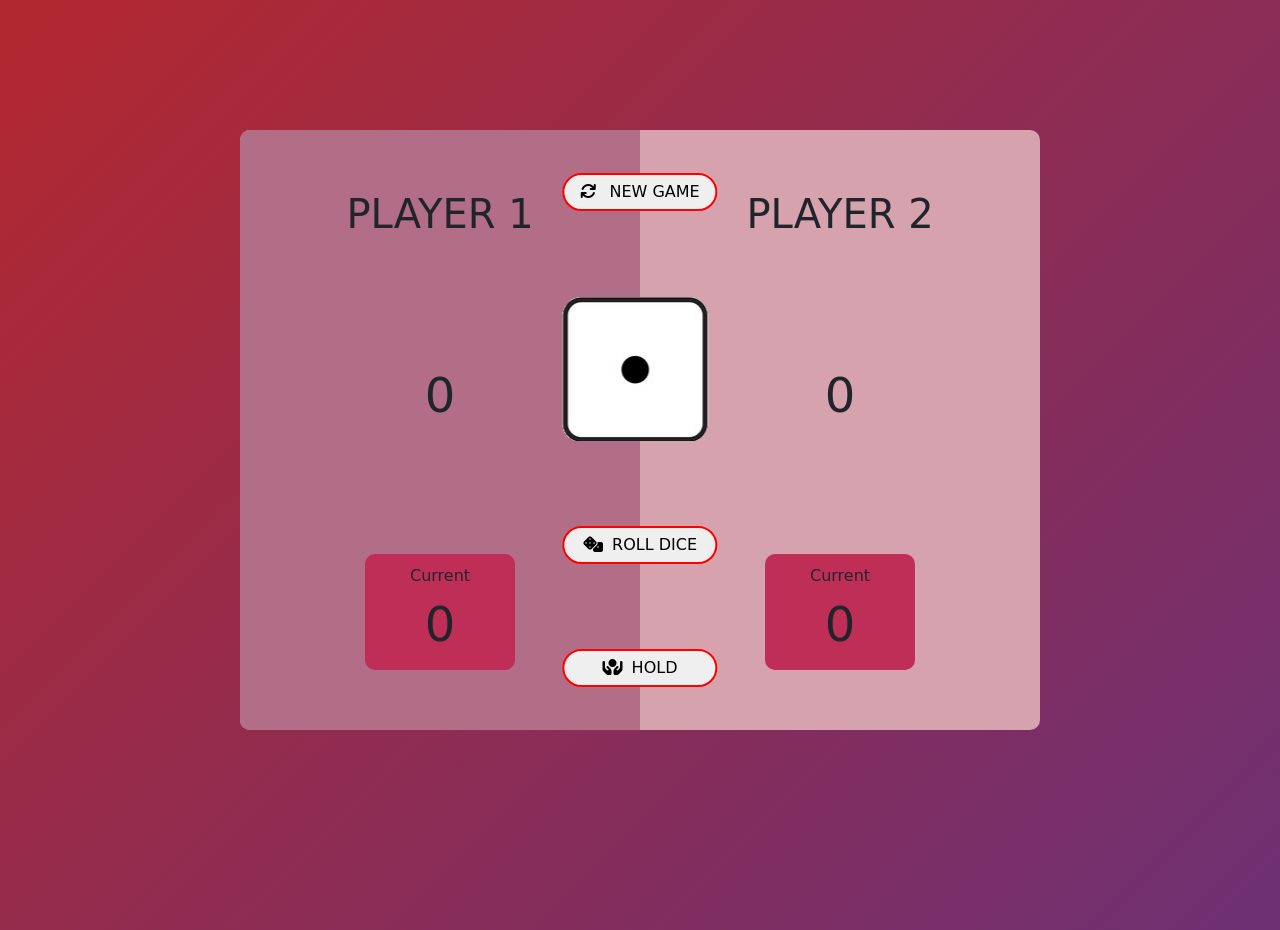
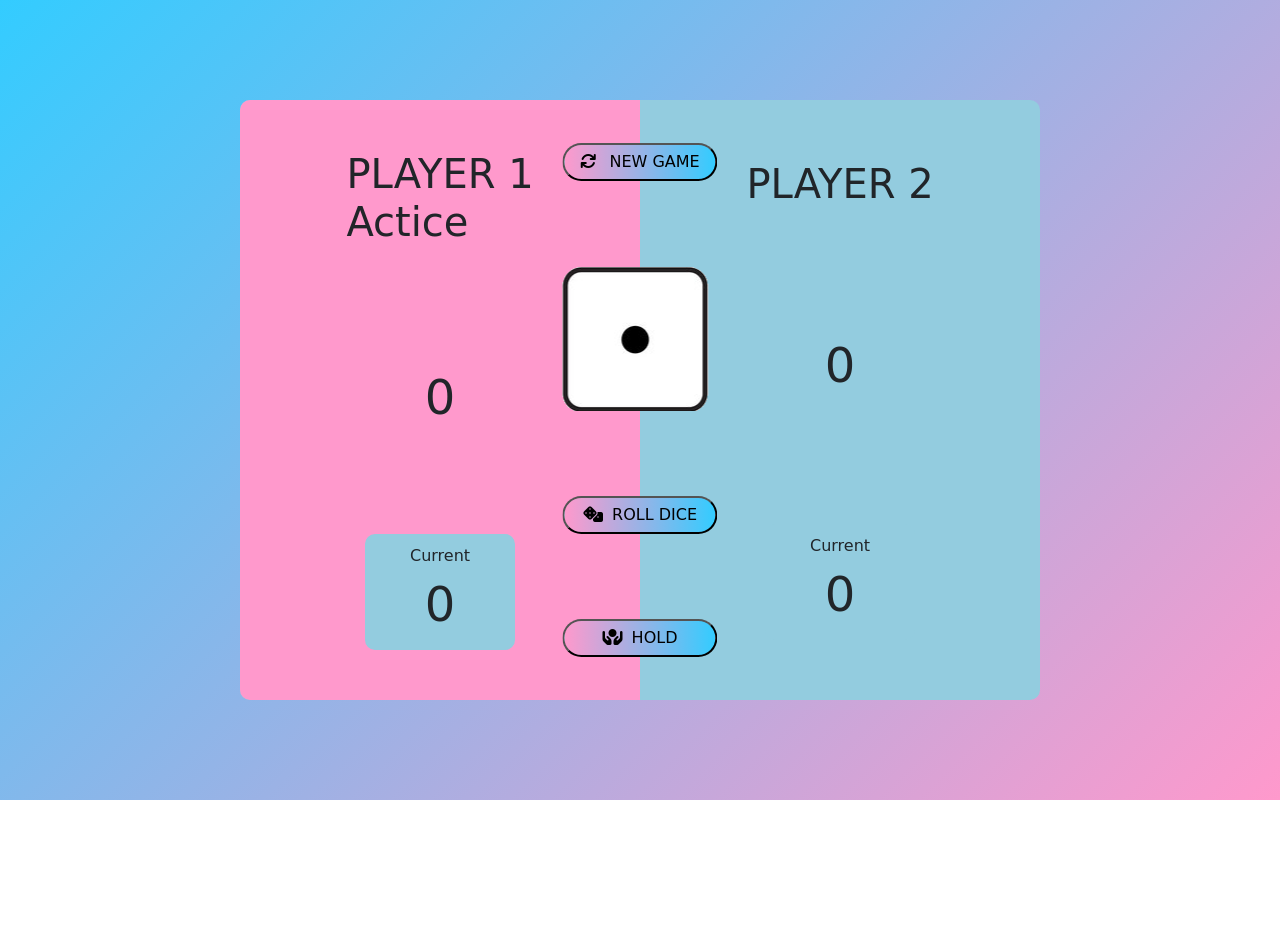
Before and after one commit to HamzaBashir123/diceRoll, a plain HTML site: page index.html in a window 1280 px wide. After the commit the page ends 800 px from the top, so only its background shows below. Drawn offline with nearby package versions, Linux system fonts and the light colour scheme; a web font is replaced by a local one.

Commit message:
UI update

```diff
--- a/app.js
+++ b/app.js
@@ -13,6 +13,10 @@ var diceScore = player1DiceScore;
 var playerScore = player1Score;
 var winnerAnnouce = document.querySelector('.winnerAnnouce');
 var overlay = document.querySelector('.overlay')
+var activeClass = document.querySelector('.activeClass')
+var activeClass2 = document.querySelector('.activeClass2')
+activeClass.classList.remove('activeClass');
+
 
 
 function changeBg() {
@@ -60,11 +64,16 @@ function playerMoving() {
         activePlayer = player2;
         activePlayer.classList.add('active');
         player1.classList.remove('active');
+        activeClass2.classList.remove('activeClass2');
+        activeClass.classList.add('activeClass');
+
         changeBg();
     } else if (activePlayer == player2) {
         activePlayer = player1;
         activePlayer.classList.add('active');
         player2.classList.remove('active');
+        activeClass.classList.remove('activeClass');
+        activeClass2.classList.add('activeClass2');
 
     }
     playerActivation();
--- a/index.html
+++ b/index.html
@@ -36,8 +36,10 @@
         </div>
         <div class="row" style="width: 100%; --bs-gutter-x: 0; height: 100%;">
             <div class="col-6 col-sm d-flex flex-column align-items-center justify-content-around player1 active">
+
                 <h1>
                     PLAYER 1
+                    <p class="activeClass">Actice</p>
                 </h1>
                 <h1>
                     <span class="player1Score" style="font-size: 48px;">
@@ -56,6 +58,7 @@
             <div class="col-6 col-sm d-flex flex-column align-items-center justify-content-around player2">
                 <h1>
                     PLAYER 2
+                    <p class="activeClass2">Actice</p>
                 </h1>
                 <h1>
                     <span class="player2Score" style="font-size: 48px;">
--- a/style.css
+++ b/style.css
@@ -6,25 +6,31 @@
 
 body {
     min-height: 100vh;
-    background-image: linear-gradient(135deg, #b3282f, #6d3073);
+    background-image: linear-gradient(135deg, #33ccff, #ff99cc);
     font-family: 'Tilt Neon', cursive;
+    display: flex;
+    align-items: center;
 }
 
 .mainBox {
     height: 600px;
     width: 800px;
-    margin: 130px auto 0 auto;
-    background-color: #d6a2ae;
+    background-color: #93ccdf;
     border-radius: 10px;
     position: relative;
 }
 
 .active {
-    background-color: #b26e87;
+    background-color: #ff99cc;
     border-top-left-radius: 10px;
     border-bottom-left-radius: 10px;
 }
-
+.activeClass{
+     display: none;
+}
+.activeClass2{
+    display: none;
+}
 .hidden {
     display: none;
 }
@@ -38,14 +44,15 @@ body {
 }
 
 .bTns {
-    border: 2px solid rgb(255, 0, 0);
+    transition: 1s ease-in-out;
+    background-image: linear-gradient(to left, #33ccff, #ff99cc);
     border-radius: 50px;
     font-size: 16px;
     padding: 5px 10px;
 }
 
 .diceScore {
-    background-color: #bf2e57;
+    background-color: #93ccdf;
     width: 150px;
     padding: 10px;
     border-radius: 10px;
```
